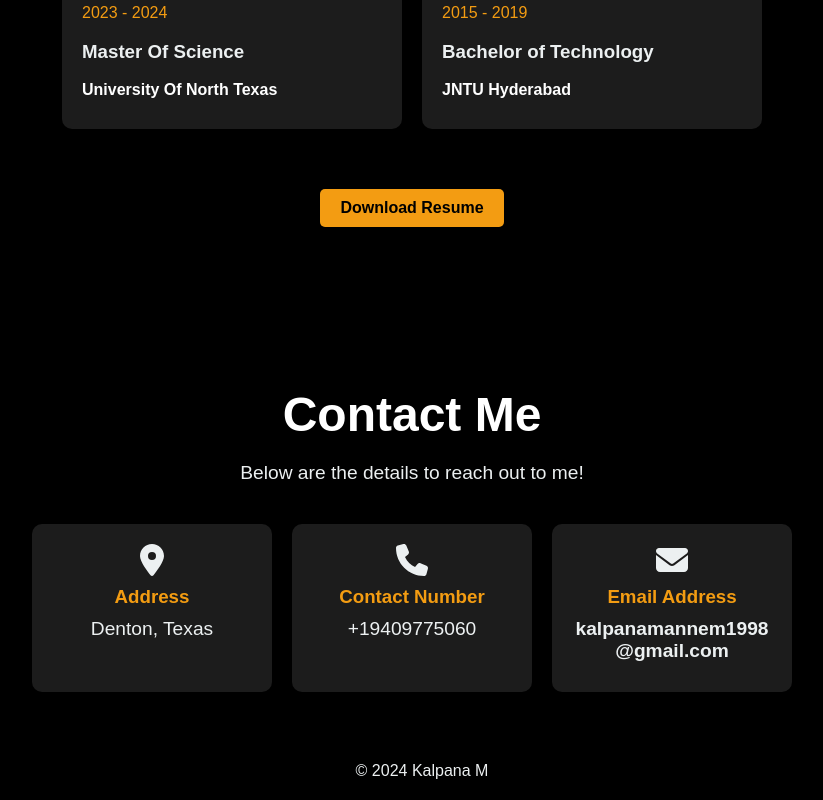
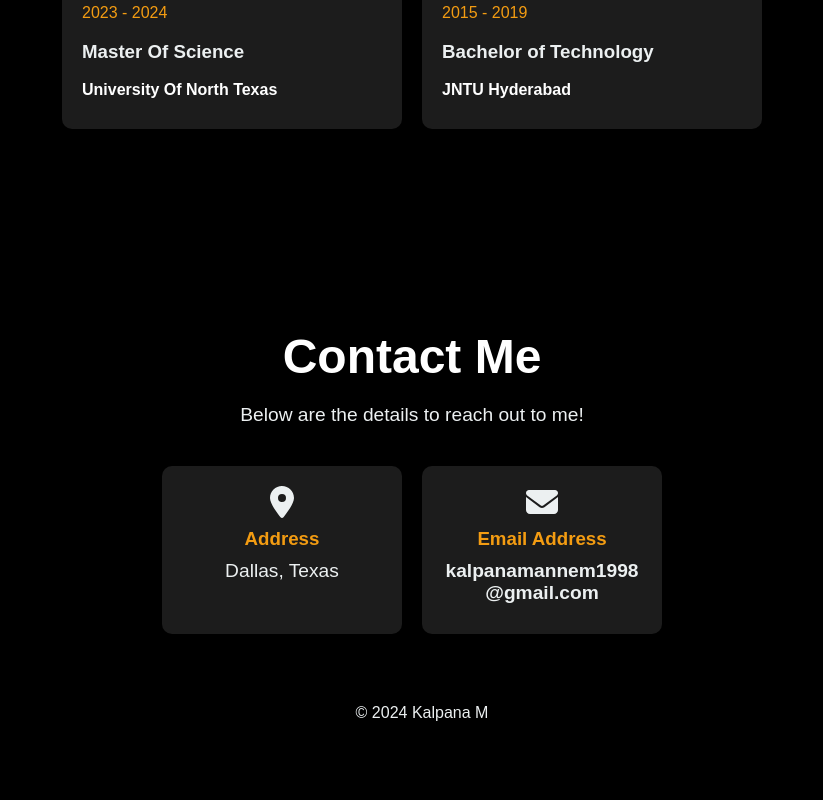
Before and after one commit to KalpanaMannem/Portfolio, a React (Create React App) app: page / in a window 1280 px wide. Shown: the part 1420-2220 px from the top of the page, without its empty margins (228-1051 px from the left). After the commit the page ends 2162 px from the top, so only its background shows below. Built offline with nearby package versions, Linux system fonts and the light colour scheme.

Commit message:
Updated Contact and Resume

```diff
--- a/src/Components/Contact.js
+++ b/src/Components/Contact.js
@@ -10,13 +10,13 @@ const Contact = () => (
       <div className="detail">
         <FontAwesomeIcon icon={faMapMarkerAlt} size="2x" />
         <h3>Address</h3>
-        <p>Denton, Texas</p>
+        <p>Dallas, Texas</p>
       </div>
-      <div className="detail">
+      {/* <div className="detail">
         <FontAwesomeIcon icon={faPhone} size="2x" />
         <h3>Contact Number</h3>
         <p>+19409775060</p>
-      </div>
+      </div> */}
       <div className="detail">
         <FontAwesomeIcon icon={faEnvelope} size="2x" />
         <h3>Email Address</h3>
--- a/src/Components/Resume.js
+++ b/src/Components/Resume.js
@@ -143,7 +143,7 @@ const Resume = () => {
         </div>
       </div>
 
-      <a href="https://drive.google.com/file/d/17eEXLax9MwHK1I054dxKNoisQBBcs0GF/view?usp=sharing" className="download-cv">Download Resume</a>
+      {/* <a href="https://drive.google.com/file/d/17eEXLax9MwHK1I054dxKNoisQBBcs0GF/view?usp=sharing" className="download-cv">Download Resume</a> */}
     </section>
   );
 };
```
